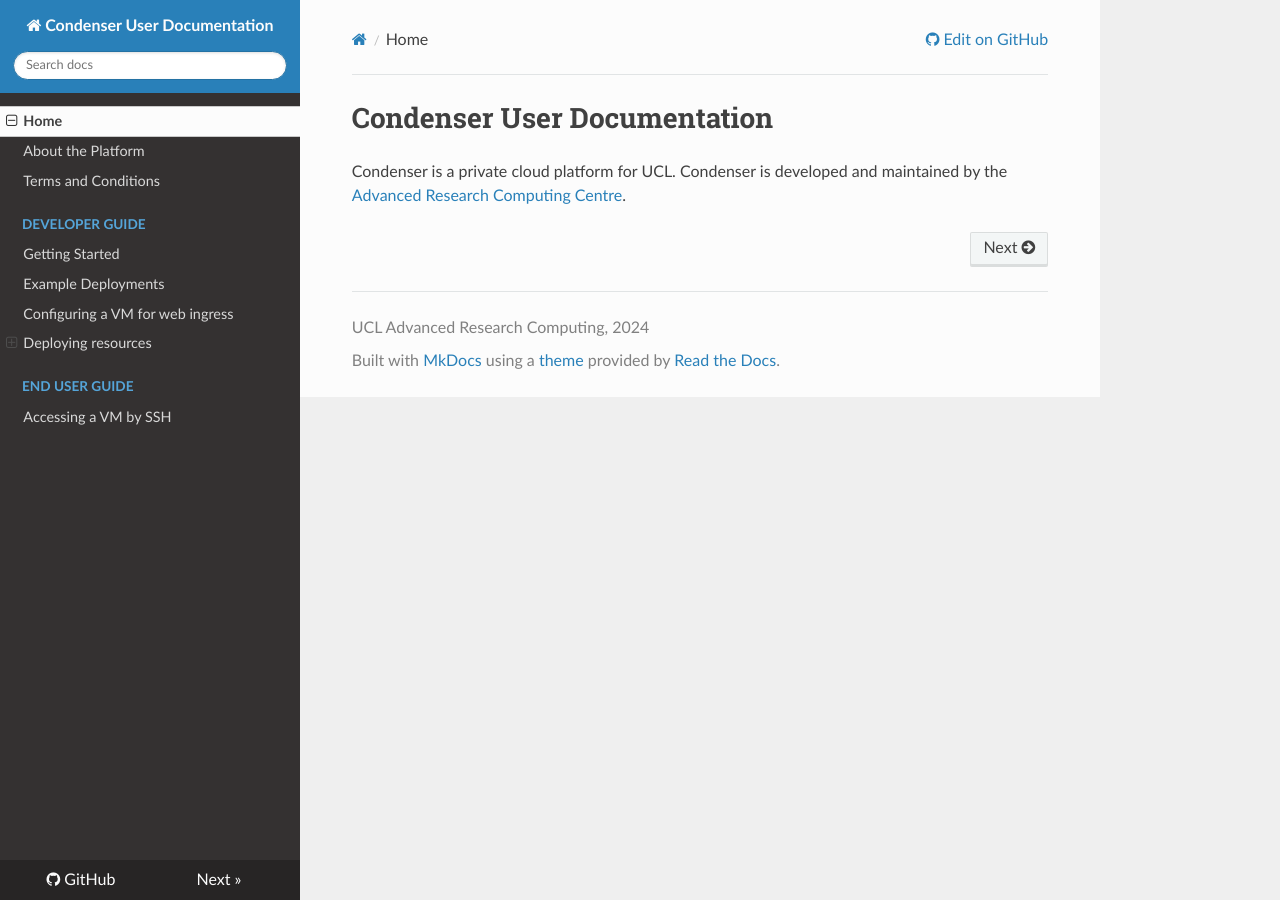
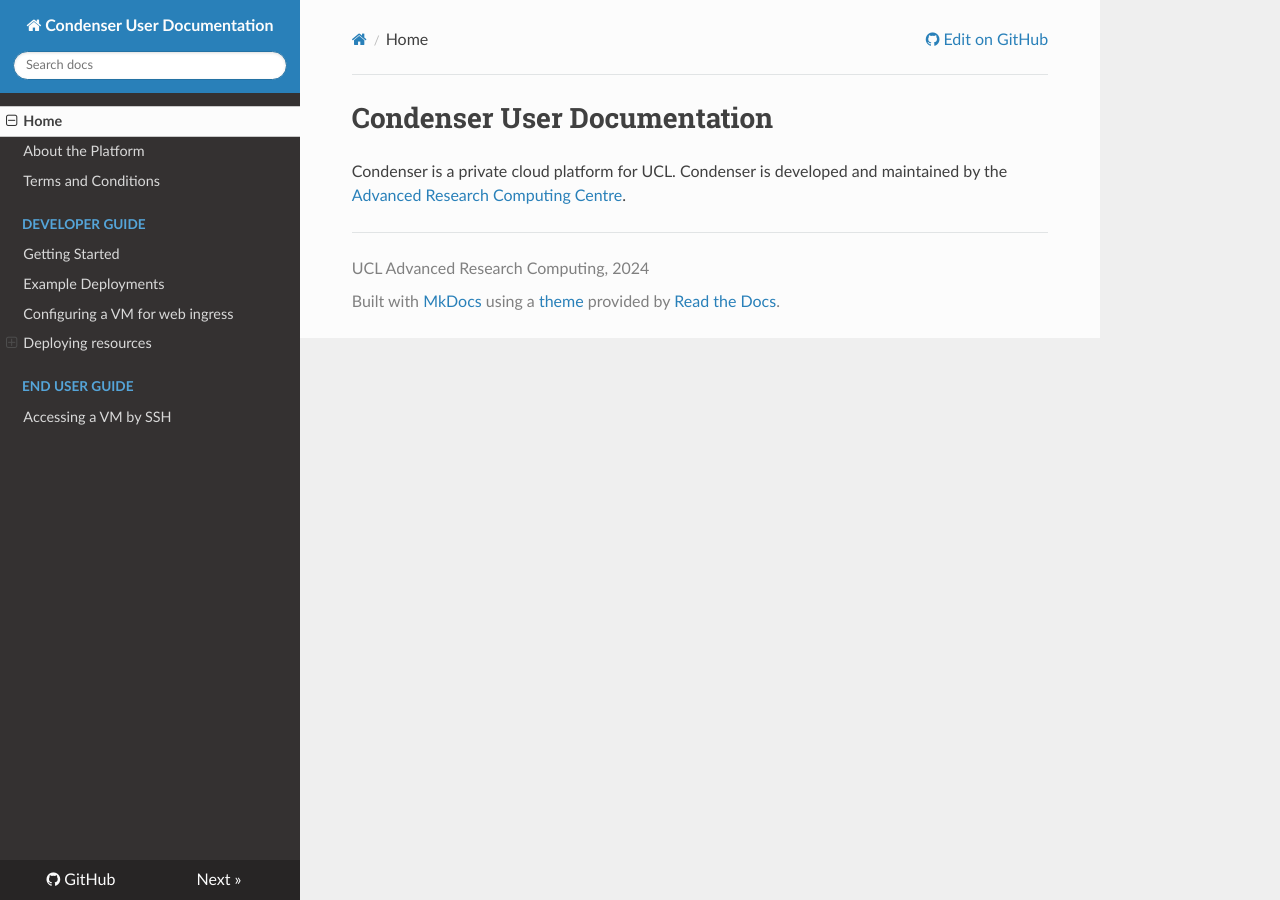
Before and after one commit to UCL-ARC/condenser-mkdocs, an MkDocs documentation site: the page built from docs/index.md, in a window 1280 px wide. Built offline with MkDocs 1.6.1, drawn with Linux system fonts in a browser that asks for light colours; nearby versions of some CDN libraries.

Commit message:
configure the theme

```diff
--- a/mkdocs.yml
+++ b/mkdocs.yml
@@ -1,5 +1,7 @@
 site_name: Condenser User Documentation
-theme: readthedocs
+theme:
+  name: readthedocs
+  prev_next_buttons_location: None
 not_in_nav: |
   /stubs
 copyright: "UCL Advanced Research Computing, 2024"
```
